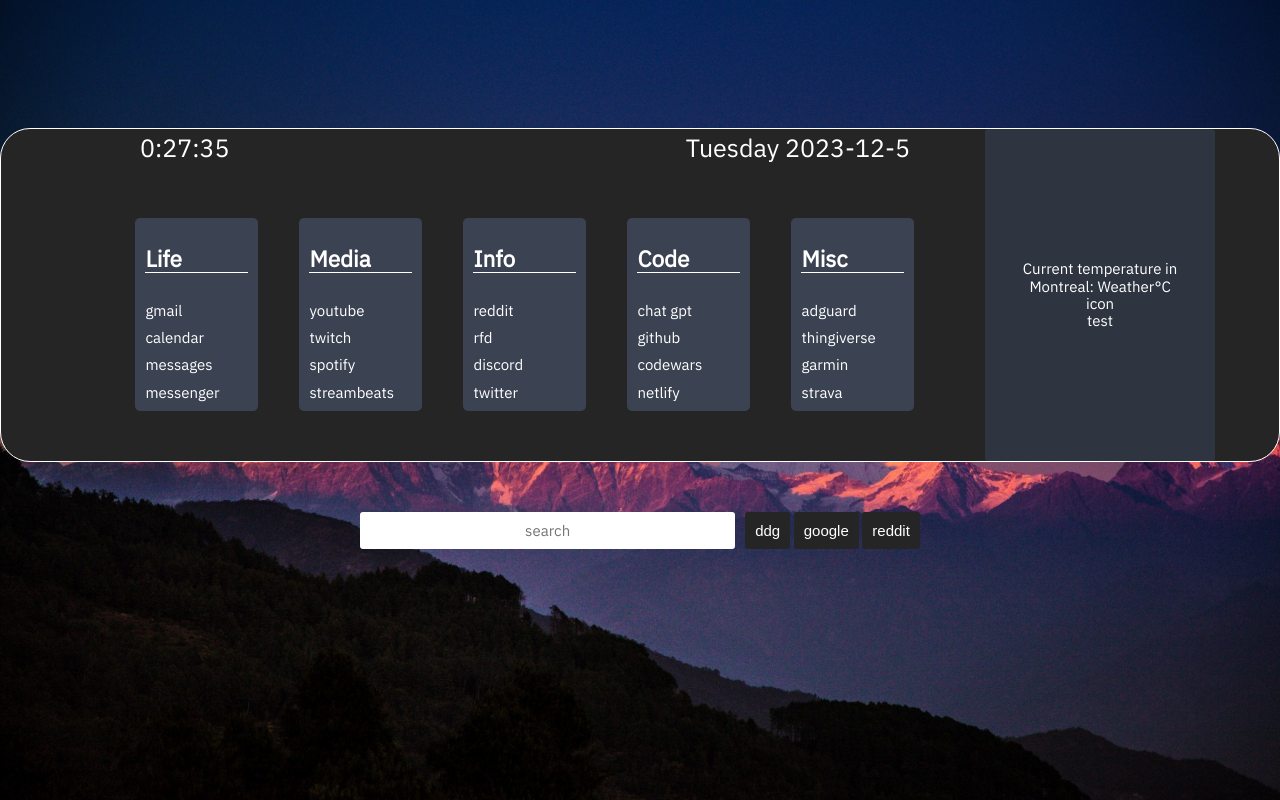
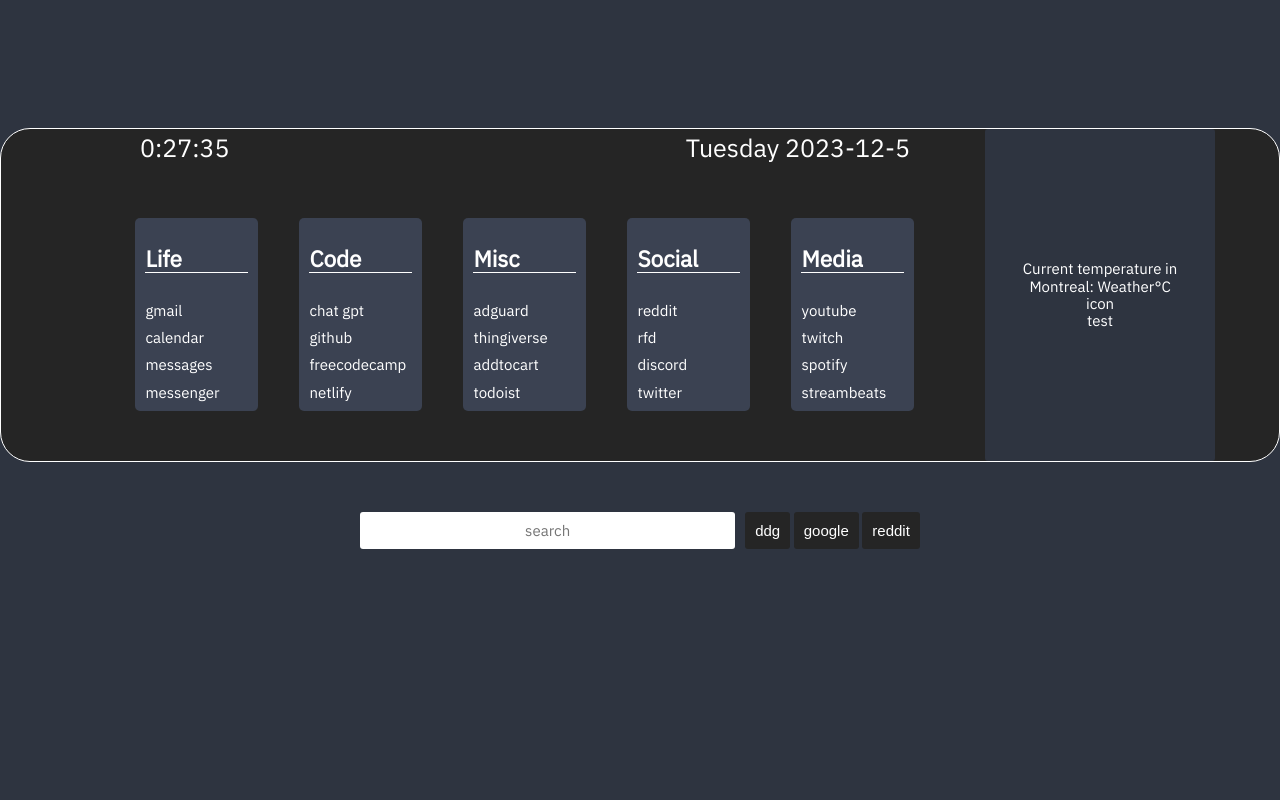
Before and after one commit to xzor9/MyStartPage, a plain HTML site: page index.html in a window 1280 px wide. Drawn offline with Linux system fonts and the light colour scheme; a script that the page names is missing.

Commit message:
update to links and removed the background image

```diff
--- a/css/style.css
+++ b/css/style.css
@@ -29,7 +29,7 @@ body {
      color: #ffffff;
      font-family: 'IBM Plex Sans', sans-serif;
      font-size: 1.5rem;
-     background-image: url(../bg.jpg);
+     /* background-image: url(../bg.jpg); */
      background-repeat: no-repeat;
      background-size: 100%;
 }
--- a/index.html
+++ b/index.html
@@ -2,8 +2,8 @@
 <html lang="en">
 	<head>
     	<meta charset="utf-8">
-    	<meta name="description" content="Your description goes here">
-    	<meta name="keywords" content="one, two, three">
+    	<meta name="description" content="Alex's start page">
+    	<meta name="keywords" content="A simple list of websites I frequently visit">
 		<meta name="viewport" content="width=device-width, initial-scale=1">
 
 		<title>Start Page</title>
@@ -35,16 +35,25 @@
 							</ul>
 						</section>
 						<section class="links">
-							<h2>Media</h2>
+							<h2>Code</h2>
 							<ul>
-								<li><a href="https://www.youtube.com/">youtube</a></li>
-								<li><a href="https://www.twitch.tv/learnwithleon">twitch</a></li>
-								<li><a href="https://open.spotify.com/">spotify</a></li>
-								<li><a href="https://www.streambeats.com/">streambeats</a></li>
+								<li><a href="https://chat.openai.com/?model=gpt-4">chat gpt</a></li>
+								<li><a href="https://github.com/">github</a></li>
+								<li><a href="https://www.freecodecamp.org/learn/javascript-algorithms-and-data-structures/">freecodecamp</a></li>
+								<li><a href="https://app.netlify.com/teams/xzor9/overview">netlify</a></li>
 							</ul>
 						</section>
 						<section class="links">
-							<h2>Info</h2>
+							<h2>Misc</h2>
+							<ul>
+								<li><a href="http://192.168.4.89/#">adguard</a></li>
+								<li><a href="https://www.thingiverse.com/">thingiverse</a></li>
+								<li><a href="https://addtocartx9.netlify.app/">addtocart</a></li>
+								<li><a href="https://www.todoist.com">todoist</a></li>
+							</ul>
+						</section>
+						<section class="links">
+							<h2>Social</h2>
 							<ul>
 								<li><a href="http://reddit.com">reddit</a></li>
 								<li><a href="https://forums.redflagdeals.com/">rfd</a></li>
@@ -53,21 +62,12 @@
 							</ul>
 						</section>
 						<section class="links">
-							<h2>Code</h2>
+							<h2>Media</h2>
 							<ul>
-								<li><a href="https://chat.openai.com/?model=gpt-4">chat gpt</a></li>
-								<li><a href="https://github.com/">github</a></li>
-								<li><a href="https://www.codewars.com/kata/search/javascript?q=&r[]=-8&xids=played&beta=false&order_by=total_completed%20desc">codewars</a></li>
-								<li><a href="https://app.netlify.com/teams/xzor9/overview">netlify</a></li>
-							</ul>
-						</section>
-						<section class="links">
-							<h2>Misc</h2>
-							<ul>
-								<li><a href="http://192.168.4.89/#">adguard</a></li>
-								<li><a href="https://www.thingiverse.com/">thingiverse</a></li>
-								<li><a href="https://connect.garmin.com/modern/">garmin</a></li>
-								<li><a href="https://www.strava.com/dashboard">strava</a></li>
+								<li><a href="https://www.youtube.com/">youtube</a></li>
+								<li><a href="https://www.twitch.tv/learnwithleon">twitch</a></li>
+								<li><a href="https://open.spotify.com/">spotify</a></li>
+								<li><a href="https://www.streambeats.com/">streambeats</a></li>
 							</ul>
 						</section>
 					</section>
```
